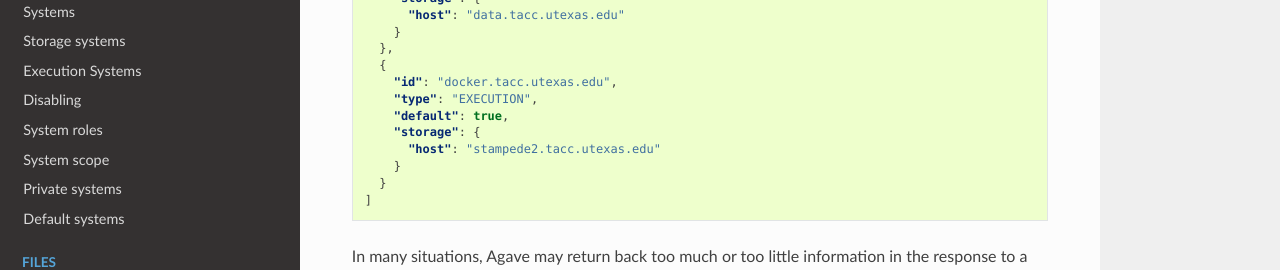
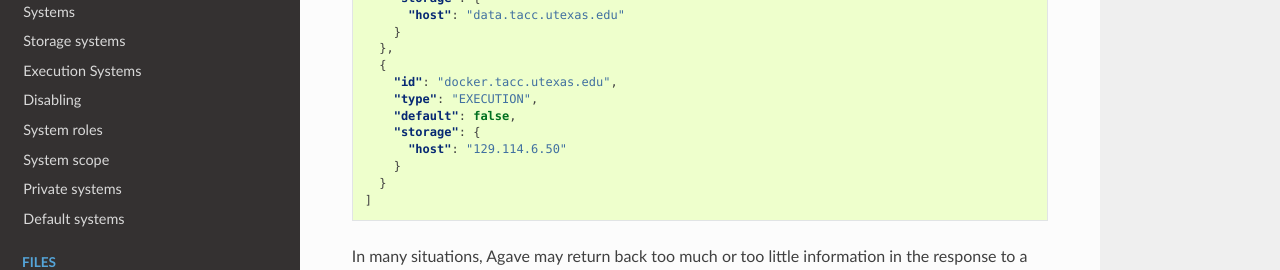
Before and after one commit to TACC-Cloud/agave-docs, a Sphinx documentation site: the page built from docs/agave/introduction/conventions-response-customization.rst, in a window 1280 px wide and 900 px high, scrolled down 864 px. Shown: the part 270-540 px from the top of the window. Built offline with Sphinx 7.4.7 and the Read the Docs theme 2.0.0, drawn with Linux system fonts in a browser that asks for light colours; cross-references to code outside the pages are shown as plain code.

Commit message:
Update conventions-response-customization.rst

```diff
--- a/docs/agave/introduction/conventions-response-customization.rst
+++ b/docs/agave/introduction/conventions-response-customization.rst
@@ -94,9 +94,9 @@
      {
        "id": "docker.tacc.utexas.edu",
        "type": "EXECUTION",
-       "default": true,
+       "default": false,
        "storage": {
-         "host": "stampede2.tacc.utexas.edu"
+         "host": "129.114.6.50"
        }
      }
    ]
```
